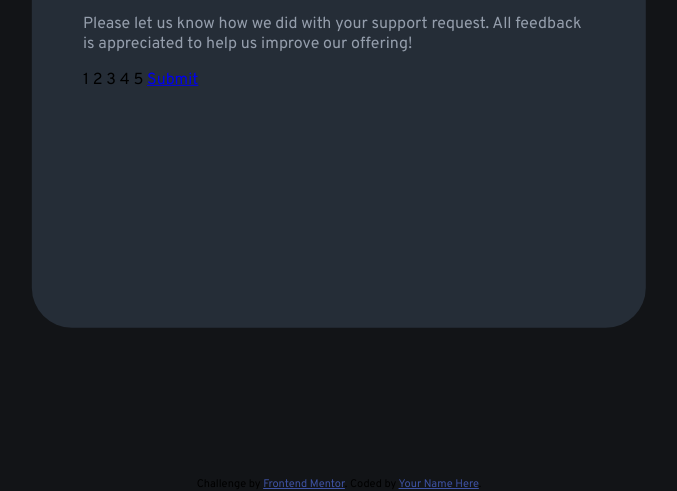
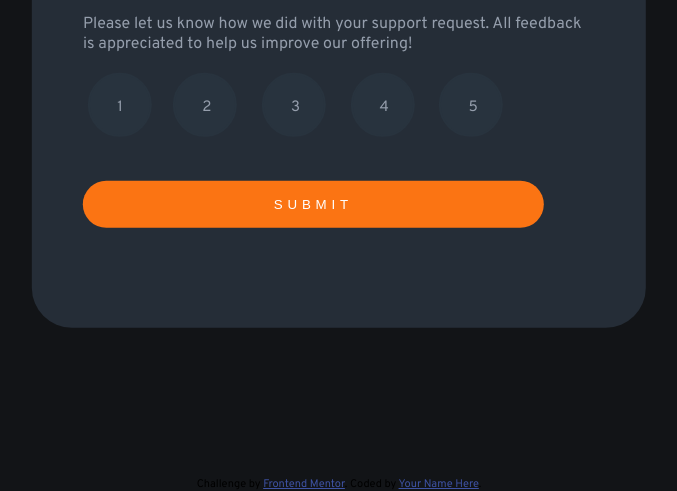
Before and after one commit to elizabethrsotomayor/interactive-rating-component, a plain HTML site: page index.html in a window 1280 px wide. Shown: the part 323-814 px from the top of the page, without its empty margins (301-978 px from the left). Drawn offline with Linux system fonts and the light colour scheme.

Commit message:
style radio buttons

```diff
--- a/assets/css/styles.css
+++ b/assets/css/styles.css
@@ -41,6 +41,63 @@ p {
   padding: 1rem;
 }
 
+.ratings {
+  width: 100%;
+  margin: auto;
+}
+
+input[type="radio"] {
+  width: 4rem;
+  height: 4rem;
+  border-radius: 100%;
+  border: 2px solid hsl(211, 21%, 20%);
+  background-color: hsl(211, 21%, 20%);
+  -webkit-appearance: none;
+  -moz-appearance: none;
+}
+
+input[type="radio"]:focus {
+  outline: none;
+}
+
+input[type="radio"]:checked {
+  background-color: hsl(25, 97%, 53%);
+  color: white;
+}
+
+input[type="radio"]:checked ~ span:first-of-type {
+  color: white;
+}
+
+label span:first-of-type {
+  position: relative;
+  left: -2.6rem;
+  bottom: 1rem;
+  font-size: calc(15rem / 16);
+  color: hsl(217, 12%, 63%);
+}
+
+label span {
+  position: relative;
+  top: -1.6rem;
+}
+
+input[type="submit"] {
+  padding: 5px 15px;
+  background: hsl(25, 97%, 53%);
+  color: #fff;
+  text-transform: uppercase;
+  font-weight: 400;
+  letter-spacing: 0.3rem;
+  border-radius: 2rem;
+  padding: 1rem;
+  border: 0 none;
+  cursor: pointer;
+  width: 90%;
+  margin-top: 2.4rem;
+  margin-bottom: 3rem;
+}
+
 .attribution {
   font-size: 11px;
   text-align: center;
--- a/index.html
+++ b/index.html
@@ -34,12 +34,38 @@
           is appreciated to help us improve our offering!
         </p>
 
-        <span class="ratings rating-1">1</span>
-        <span class="ratings rating-2">2</span>
-        <span class="ratings rating-3">3</span>
-        <span class="ratings rating-4">4</span>
-        <span class="ratings rating-5">5</span>
-        <a href="#" class="submit-btn">Submit</a>
+        <div class="ratings">
+          <form action="">
+            <label for="rating-1">
+              <input type="radio" name="ratings" />
+              <span>1</span>
+            </label>
+            <label for="rating-1">
+              <input type="radio" name="ratings" />
+              <span>2</span>
+            </label>
+            <label for="rating-1">
+              <input type="radio" name="ratings" />
+              <span>3</span>
+            </label>
+            <label for="rating-1">
+              <input type="radio" name="ratings" />
+              <span>4</span>
+            </label>
+            <label for="rating-1">
+              <input type="radio" name="ratings" />
+              <span>5</span>
+            </label>
+          </div>
+            <!-- <span class="ratings rating-1">1</span>
+              <span class="ratings rating-2">2</span>
+              <span class="ratings rating-3">3</span>
+              <span class="ratings rating-4">4</span>
+              <span class="ratings rating-5">5</span> -->
+            <!-- <a href="#" class="submit-btn">Submit</a> -->
+            <input type="submit" value="Submit" />
+          </form>
+
       </div>
 
       <!-- Rating state end -->
```
